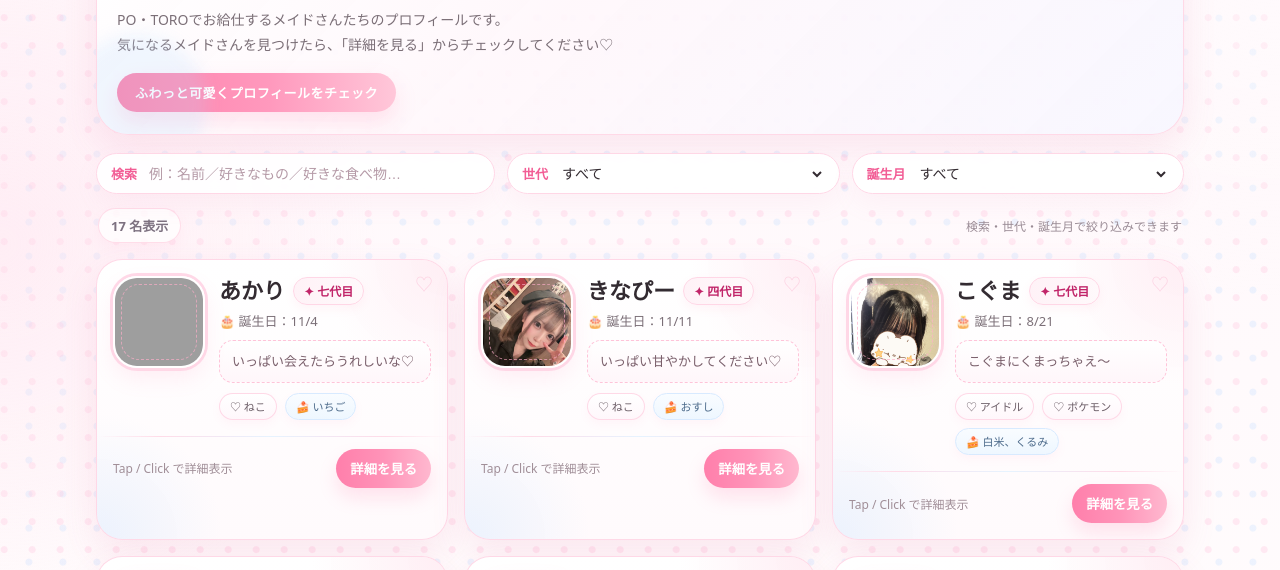
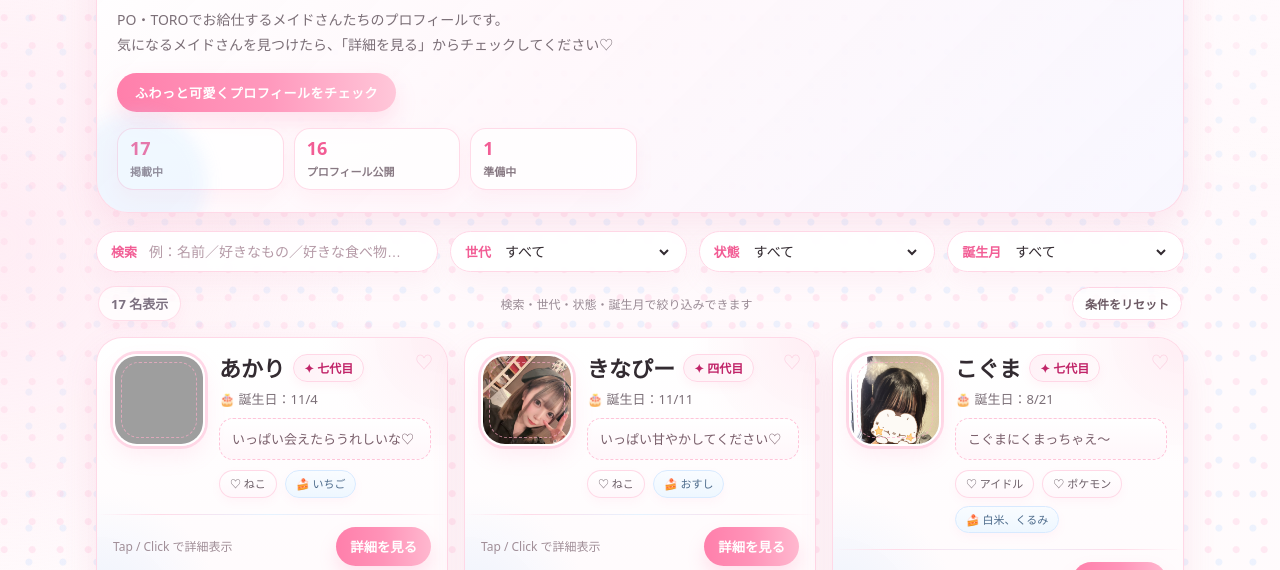
Before and after one commit to POTORO1001/potoro-profile-public, a website: page index.html in a window 1280 px wide. Shown: the part 156-726 px from the top of the page. Drawn offline with Linux system fonts and the light colour scheme; grey boxes are pictures that could not be loaded.

Commit message:
Improve profile filtering UI

```diff
--- a/index.html
+++ b/index.html
@@ -156,6 +156,37 @@
       box-shadow:0 10px 22px rgba(255,127,171,.20);
     }
 
+    .stats{
+      display:grid;
+      grid-template-columns:repeat(3, minmax(0, 1fr));
+      gap:10px;
+      margin-top:16px;
+      max-width:520px;
+    }
+
+    .stat{
+      padding:10px 12px;
+      border-radius:16px;
+      background:rgba(255,255,255,.78);
+      border:1px solid rgba(255,215,230,.9);
+      box-shadow:0 8px 18px rgba(255,127,171,.08);
+    }
+
+    .stat b{
+      display:block;
+      color:var(--accent-deep);
+      font-size:18px;
+      line-height:1.1;
+    }
+
+    .stat span{
+      display:block;
+      margin-top:4px;
+      color:#887983;
+      font-size:11px;
+      font-weight:800;
+    }
+
     .toolbar{
       margin:18px 0 14px;
       display:grid;
@@ -167,7 +198,7 @@
       .toolbar{grid-template-columns:1fr 1fr}
     }
     @media(min-width:1024px){
-      .toolbar{grid-template-columns:1.2fr 1fr 1fr}
+      .toolbar{grid-template-columns:1.3fr .9fr .9fr .9fr}
     }
 
     .ctrl{
@@ -230,6 +261,24 @@
       font-size:12px;
     }
 
+    .reset{
+      appearance:none;
+      border:1px solid var(--ring);
+      background:rgba(255,255,255,.85);
+      color:#6d5a64;
+      padding:7px 12px;
+      border-radius:999px;
+      font-size:12px;
+      font-weight:800;
+      cursor:pointer;
+      box-shadow:0 6px 14px rgba(255,127,171,.06);
+    }
+
+    .reset:hover{
+      border-color:var(--ring-strong);
+      color:var(--accent-deep);
+    }
+
     .grid{
       display:grid;
       grid-template-columns:repeat(1, minmax(0,1fr));
@@ -282,6 +331,11 @@
       transform:translateY(-4px);
       box-shadow:var(--shadow-hover);
       border-color:var(--ring-strong);
+    }
+
+    .card.preparing{
+      background:linear-gradient(180deg, rgba(255,255,255,.98), rgba(247,251,255,.98));
+      border-color:#dbeeff;
     }
 
     .top{
@@ -639,6 +693,8 @@
       .wrap{padding:16px 12px 28px}
       .hero{padding:20px 16px 18px}
       .title h1{font-size:clamp(22px,7vw,30px)}
+      .stats{grid-template-columns:1fr 1fr}
+      .stat:last-child{grid-column:1 / -1}
       .top{padding:14px}
       .avatar{width:84px;height:84px}
       .name h2{font-size:20px}
@@ -661,6 +717,12 @@
       </p>
 
       <div class="ribbon">ふわっと可愛くプロフィールをチェック</div>
+
+      <div class="stats" aria-label="プロフィール件数">
+        <div class="stat"><b id="stat-total">0</b><span>掲載中</span></div>
+        <div class="stat"><b id="stat-active">0</b><span>プロフィール公開</span></div>
+        <div class="stat"><b id="stat-preparing">0</b><span>準備中</span></div>
+      </div>
     </section>
 
     <div class="toolbar" role="region" aria-label="絞り込み">
@@ -673,13 +735,15 @@
         <label for="gen">世代</label>
         <select id="gen">
           <option value="">すべて</option>
-          <option>初代</option>
-          <option>弐代目</option>
-          <option>三代目</option>
-          <option>四代目</option>
-          <option>五代目</option>
-          <option>六代目</option>
-          <option>七代目</option>
+        </select>
+      </div>
+
+      <div class="ctrl">
+        <label for="status">状態</label>
+        <select id="status">
+          <option value="">すべて</option>
+          <option value="active">公開中</option>
+          <option value="preparing">準備中</option>
         </select>
       </div>
 
@@ -687,25 +751,14 @@
         <label for="month">誕生月</label>
         <select id="month">
           <option value="">すべて</option>
-          <option value="1">1月</option>
-          <option value="2">2月</option>
-          <option value="3">3月</option>
-          <option value="4">4月</option>
-          <option value="5">5月</option>
-          <option value="6">6月</option>
-          <option value="7">7月</option>
-          <option value="8">8月</option>
-          <option value="9">9月</option>
-          <option value="10">10月</option>
-          <option value="11">11月</option>
-          <option value="12">12月</option>
         </select>
       </div>
     </div>
 
     <div class="statusbar">
       <div id="count">0 名表示</div>
-      <div class="hint">検索・世代・誕生月で絞り込みできます</div>
+      <div class="hint">検索・世代・状態・誕生月で絞り込みできます</div>
+      <button id="reset" class="reset" type="button">条件をリセット</button>
     </div>
 
     <div id="list" class="grid" aria-live="polite"></div>
@@ -724,10 +777,20 @@
     const countEl = $('#count');
     const qEl = $('#q');
     const genEl = $('#gen');
+    const statusEl = $('#status');
     const monthEl = $('#month');
+    const resetEl = $('#reset');
+    const statTotalEl = $('#stat-total');
+    const statActiveEl = $('#stat-active');
+    const statPreparingEl = $('#stat-preparing');
+    const generationOrder = ['初代', '弐代目', '三代目', '四代目', '五代目', '六代目', '七代目'];
 
     const sortByNameJa = arr =>
-      arr.slice().sort((a, b) => (a.name || '').localeCompare(b.name || '', 'ja'));
+      arr.slice().sort((a, b) => {
+        const statusOrder = Number(isPreparing(a)) - Number(isPreparing(b));
+        if (statusOrder) return statusOrder;
+        return (a.name || '').localeCompare(b.name || '', 'ja');
+      });
 
     const matchQuery = (m, q) => {
       if (!q) return true;
@@ -744,6 +807,11 @@
     };
 
     const matchGen = (m, g) => !g || m.generation === g;
+    const matchStatus = (m, status) => !status || (isPreparing(m) ? 'preparing' : 'active') === status;
+    const generationRank = generation => {
+      const index = generationOrder.indexOf(generation);
+      return index === -1 ? Number.MAX_SAFE_INTEGER : index;
+    };
 
     const getBirthMonth = (birthday) => {
       if (!birthday) return null;
@@ -776,10 +844,39 @@
       return tg;
     }
 
+    function setOptions(select, values, formatter = value => value) {
+      const current = select.value;
+      select.innerHTML = '<option value="">すべて</option>';
+      values.forEach(value => {
+        const option = document.createElement('option');
+        option.value = String(value);
+        option.textContent = formatter(value);
+        select.appendChild(option);
+      });
+      select.value = values.map(String).includes(current) ? current : '';
+    }
+
+    function setupFilters(data) {
+      const generations = [...new Set(data.map(m => m.generation).filter(Boolean))]
+        .sort((a, b) => generationRank(a) - generationRank(b) || a.localeCompare(b, 'ja'));
+      const months = [...new Set(data.map(m => getBirthMonth(m.birthday)).filter(Boolean))]
+        .sort((a, b) => a - b);
+
+      setOptions(genEl, generations);
+      setOptions(monthEl, months, month => `${month}月`);
+    }
+
+    function updateStats(data) {
+      const preparing = data.filter(isPreparing).length;
+      statTotalEl.textContent = data.length;
+      statActiveEl.textContent = data.length - preparing;
+      statPreparingEl.textContent = preparing;
+    }
+
     function card(m) {
       const preparing = isPreparing(m);
       const el = document.createElement('article');
-      el.className = 'card';
+      el.className = preparing ? 'card preparing' : 'card';
 
       const top = document.createElement('div');
       top.className = 'top';
@@ -922,6 +1019,8 @@
         }
 
         window.DATA = data;
+        setupFilters(data);
+        updateStats(data);
         render();
       } catch (e) {
         listEl.innerHTML = `
@@ -938,6 +1037,7 @@
     function render() {
       const q = qEl.value?.trim() || '';
       const g = genEl.value;
+      const status = statusEl.value;
       const mon = monthEl.value;
       const src = Array.isArray(window.DATA) ? window.DATA : [];
 
@@ -945,6 +1045,7 @@
         src
           .filter(m => matchQuery(m, q))
           .filter(m => matchGen(m, g))
+          .filter(m => matchStatus(m, status))
           .filter(m => matchMonth(m, mon))
       );
 
@@ -966,7 +1067,16 @@
 
     qEl.addEventListener('input', render);
     genEl.addEventListener('change', render);
+    statusEl.addEventListener('change', render);
     monthEl.addEventListener('change', render);
+    resetEl.addEventListener('click', () => {
+      qEl.value = '';
+      genEl.value = '';
+      statusEl.value = '';
+      monthEl.value = '';
+      render();
+      qEl.focus();
+    });
 
     document.addEventListener('click', (e) => {
       const dlg = document.getElementById('dlg');
```
